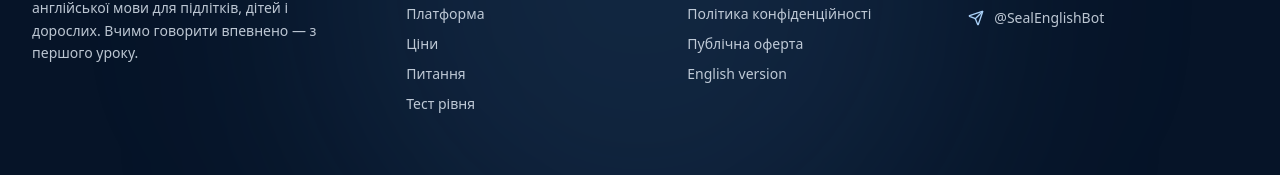
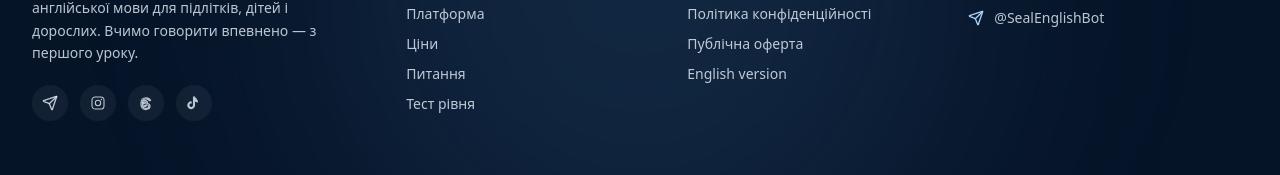
Before and after one commit to ZIm1K/SealEnglish, a Next.js app: page /privacy in a window 1280 px wide. Shown: the part 3048-3223 px from the top of the page. Built offline with nearby package versions, Linux system fonts and the light colour scheme; no server answers.

Commit message:
Add Telegram channel, Instagram, Threads and TikTok links to the footer
Co-Authored-By: Claude Opus 5.5 <noreply@anthropic.com>

```diff
--- a/src/components/site/SiteFooter.tsx
+++ b/src/components/site/SiteFooter.tsx
@@ -2,6 +2,32 @@ import Link from "next/link";
 import { Mail, Phone, Send } from "lucide-react";
 import { Logo } from "./Logo";
 import { NAV, SITE } from "@/content/site";
+
+function InstagramIcon(props: React.SVGProps<SVGSVGElement>) {
+  return (
+    <svg viewBox="0 0 24 24" fill="none" stroke="currentColor" strokeWidth={1.6} {...props}>
+      <rect x="3" y="3" width="18" height="18" rx="5" />
+      <circle cx="12" cy="12" r="4" />
+      <circle cx="17.2" cy="6.8" r="1" fill="currentColor" stroke="none" />
+    </svg>
+  );
+}
+
+function TikTokIcon(props: React.SVGProps<SVGSVGElement>) {
+  return (
+    <svg viewBox="0 0 24 24" fill="currentColor" {...props}>
+      <path d="M16.6 5.82a4.28 4.28 0 0 1-3.02-3.7h-3.16v13.2a2.6 2.6 0 1 1-1.84-2.49V9.6a5.86 5.86 0 1 0 5 5.8V9.75a7.4 7.4 0 0 0 4.32 1.38V8a4.28 4.28 0 0 1-1.3-.18v-2Z" />
+    </svg>
+  );
+}
+
+function ThreadsIcon(props: React.SVGProps<SVGSVGElement>) {
+  return (
+    <svg viewBox="0 0 24 24" fill="none" stroke="currentColor" strokeWidth={1.6} {...props}>
+      <path d="M12 22c-4.4 0-7.6-2.9-7.6-8.3v-1.4C4.4 6.8 7.6 4 12 4c3.3 0 5.9 1.6 6.9 4.3l-1.9.6C16.3 6.9 14.5 5.9 12 5.9c-3.3 0-5.6 2-5.6 6.4v1.4c0 4.4 2.3 6.4 5.6 6.4 2.6 0 4.3-1.1 4.3-2.9 0-1.5-1.1-2.3-3-2.6-.2 1.7-1.4 2.8-3.2 2.8-1.7 0-2.9-1-2.9-2.5 0-1.6 1.4-2.6 3.6-2.6.6 0 1.1 0 1.6.1 0-1.3-.8-2-2.1-2-1 0-1.8.4-2.3 1.2l-1.6-1.1c.8-1.3 2.3-2.1 4-2.1 2.5 0 4 1.5 4 3.9v.5c2.3.5 3.7 1.9 3.7 4 0 2.8-2.3 4.6-6.1 4.6Zm-.4-6.8c-1.1 0-1.7.4-1.7.9 0 .6.6.9 1.3.9.9 0 1.5-.5 1.6-1.6-.4-.1-.8-.2-1.2-.2Z" />
+    </svg>
+  );
+}
 
 export function SiteFooter() {
   const year = new Date().getFullYear();
@@ -14,6 +40,20 @@ export function SiteFooter() {
           <p className="mt-5 max-w-sm text-sm leading-relaxed">
             Seal English (Сіл Інгліш) — онлайн-школа англійської мови для підлітків, дітей і дорослих. Вчимо говорити впевнено — з першого уроку.
           </p>
+          <div className="mt-5 flex items-center gap-3">
+            <a href={SITE.social.telegram} target="_blank" rel="noopener noreferrer" aria-label="Telegram" className="flex size-9 items-center justify-center rounded-full bg-white/5 text-seal-100/80 transition hover:bg-white/10 hover:text-white">
+              <Send className="size-4" />
+            </a>
+            <a href={SITE.social.instagram} target="_blank" rel="noopener noreferrer" aria-label="Instagram" className="flex size-9 items-center justify-center rounded-full bg-white/5 text-seal-100/80 transition hover:bg-white/10 hover:text-white">
+              <InstagramIcon className="size-4" />
+            </a>
+            <a href={SITE.social.threads} target="_blank" rel="noopener noreferrer" aria-label="Threads" className="flex size-9 items-center justify-center rounded-full bg-white/5 text-seal-100/80 transition hover:bg-white/10 hover:text-white">
+              <ThreadsIcon className="size-4" />
+            </a>
+            <a href={SITE.social.tiktok} target="_blank" rel="noopener noreferrer" aria-label="TikTok" className="flex size-9 items-center justify-center rounded-full bg-white/5 text-seal-100/80 transition hover:bg-white/10 hover:text-white">
+              <TikTokIcon className="size-4" />
+            </a>
+          </div>
         </div>
         <div>
           <h3 className="font-display text-sm font-semibold text-white">Навігація</h3>
--- a/src/content/site.ts
+++ b/src/content/site.ts
@@ -14,7 +14,12 @@ export const SITE = {
   email: "support@sealenglish.school",
   phone: "+380 67 645 75 66",
   telegramBot: process.env.NEXT_PUBLIC_TELEGRAM_BOT || "",
-  instagram: "",
+  social: {
+    telegram: "https://t.me/sealenglish",
+    instagram: "https://www.instagram.com/sealenglishschool/",
+    threads: "https://www.threads.com/@sealenglishschool",
+    tiktok: "https://www.tiktok.com/@sealenglish.school",
+  },
   city: "Україна · онлайн",
   legal: {
     owner: "ФОП Зимін Олександр Федорович",
```
